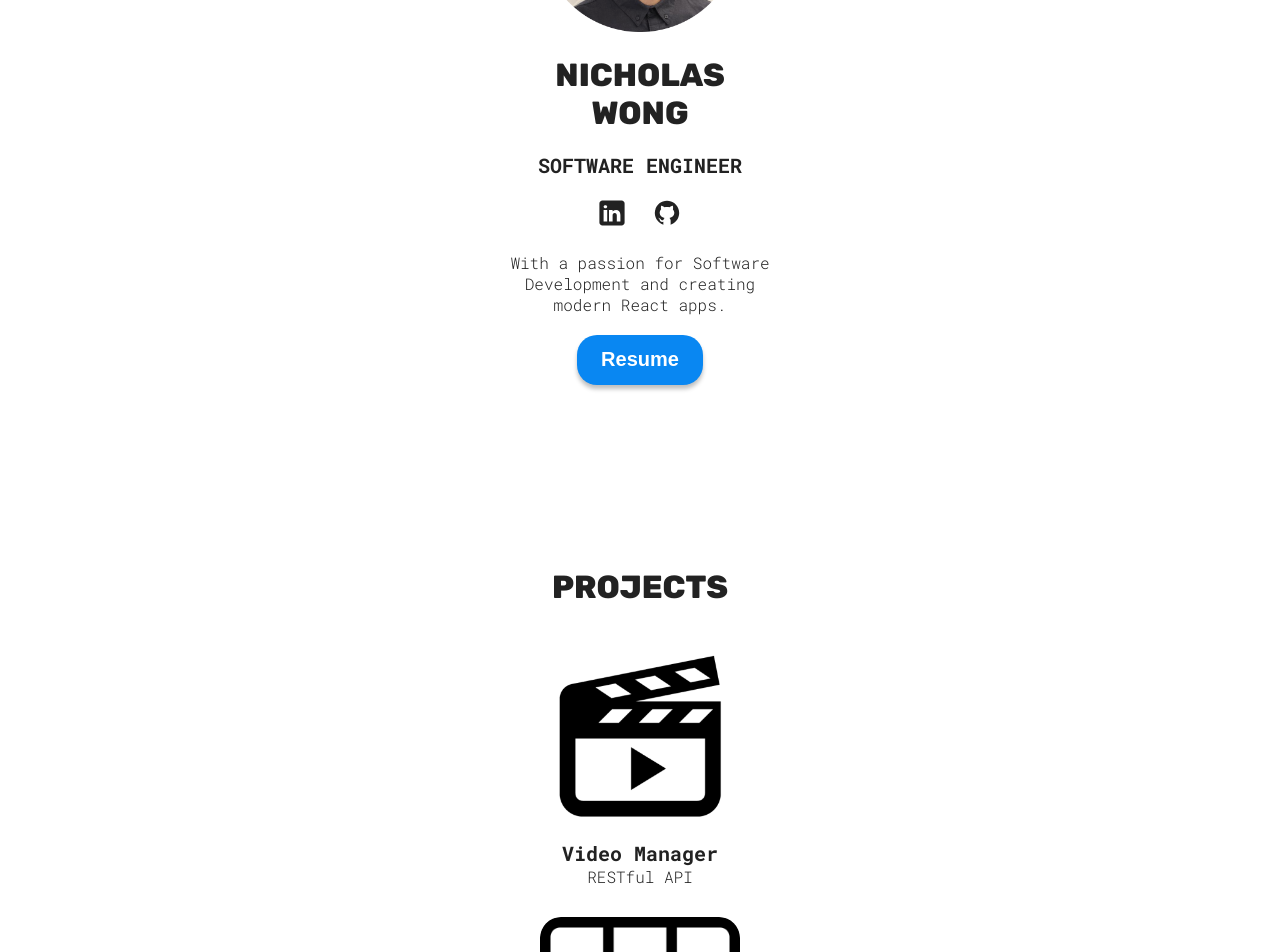
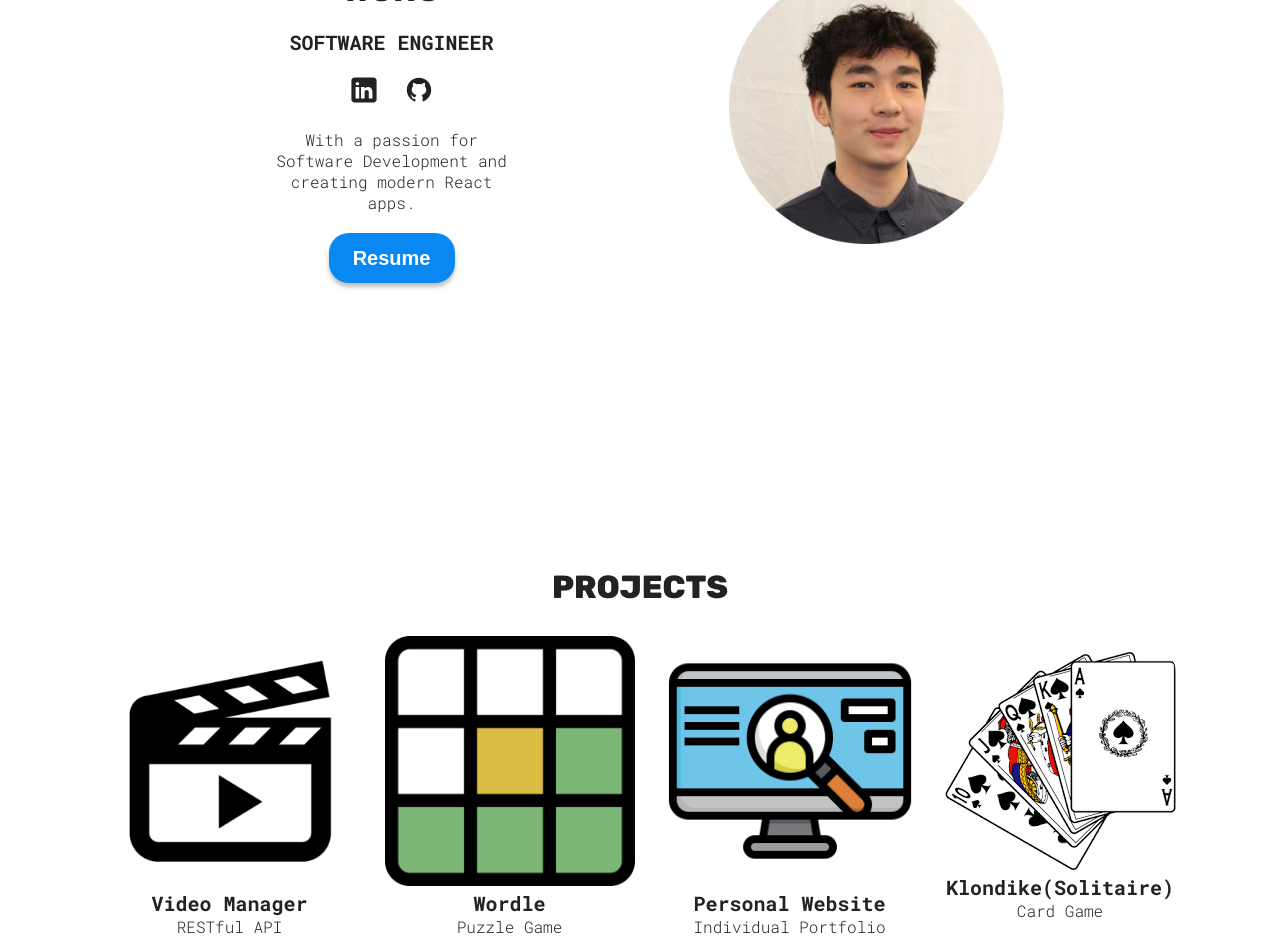
Before and after one commit to nickw0ng/Portfolio-Website, a React (Vite) app: page / in a window 1280 px wide. Shown: the part 300-1252 px from the top of the page. Built offline with nearby package versions, Linux system fonts and the light colour scheme.

Commit message:
edited formating for hero and projects

```diff
--- a/src/App.jsx
+++ b/src/App.jsx
@@ -1,12 +1,14 @@
 import "./App.css";
 import Hero from "./sections/Hero/Hero";
 import Projects from './sections/Projects/Projects'
+import Skills from './sections/Skills/Skills'
 
 function App() {
   return (
     <>
       <Hero />
       <Projects />
+      <Skills />
     </>
   );
 }
--- a/src/sections/Hero/Hero.jsx
+++ b/src/sections/Hero/Hero.jsx
@@ -16,6 +16,7 @@ function Hero() {
   const linkedinIcon = theme === 'light' ? linkedinLight : linkedinDark;
   const githubIcon = theme === 'light' ? githubLight : githubDark;
 
+  // eslint-disable-next-line react/no-unknown-property
   return <section if="hero" className={styles.container}>
     <div className={styles.colorModeContainer}>
         <img
--- a/src/sections/Hero/HeroStyles.module.css
+++ b/src/sections/Hero/HeroStyles.module.css
@@ -48,11 +48,10 @@
   }
 
   button:active {
-        transform: tranlateY(2px);
-        box-shadow: 0 2px 2px rgba(0,0,0,0.25);
+    transform: translateY(2px);
+    box-shadow: 0 2px 2px rgba(0, 0, 0, 0.25);
   }
 }
-
 
 .colorModeContainer {
   position: relative;
@@ -69,7 +68,7 @@
 }
 
 .description {
-    max-width: 27ch;
+  max-width: 24ch;
 }
 
 .info {
@@ -77,3 +76,25 @@
   flex-direction: column;
   gap: 20px;
 }
+
+@media (width >= 800px) {
+  .container {
+    flex-direction: row-reverse;
+    align-items: center;
+    justify-content: space-evenly;
+
+    .hero {
+      max-width: 275px;
+      width: 275px;
+    }
+  }
+}
+
+@media (width >= 1400px) {
+  .container {
+    .hero {
+      max-width: 400px;
+      width: 400px;
+    }
+  }
+}
--- a/src/sections/Projects/ProjectsStyles.module.css
+++ b/src/sections/Projects/ProjectsStyles.module.css
@@ -4,10 +4,10 @@
   text-align: center;
 
   img {
-      max-width: 200px;
+    max-width: 250px;
     align-self: center;
     background-color: var(--project-card-bg);
-      border-radius: 21px;
+    border-radius: 20px;
   }
 
   a {
@@ -28,3 +28,12 @@
   align-items: center;
   gap: 30px;
 }
+
+@media (width >= 800px) {
+  .projectsContainer {
+    flex-direction: row;
+    flex-wrap: wrap;
+    justify-content: space-evenly;
+    padding: 0 30px;
+  }
+}
```
Lines whose indentation alone changed are shown as unchanged.
